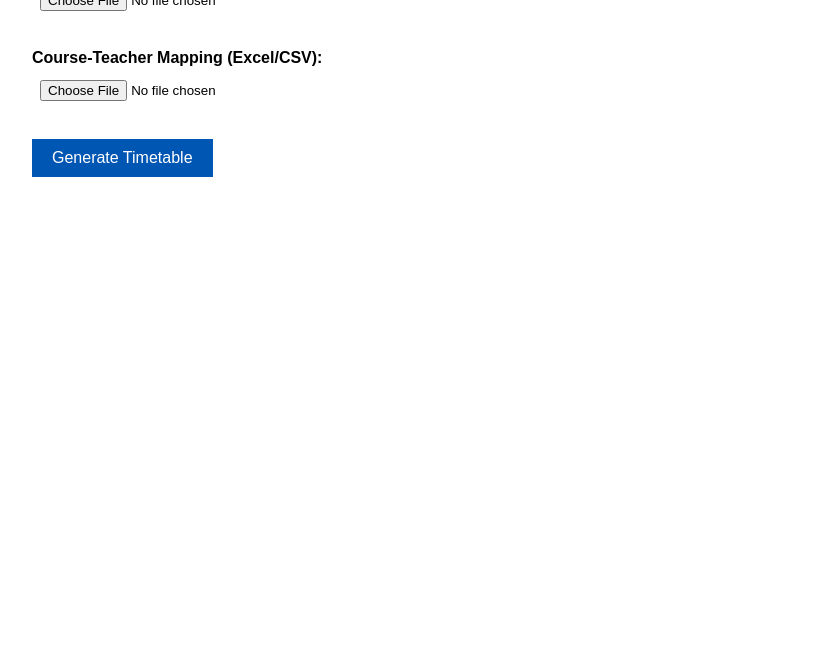
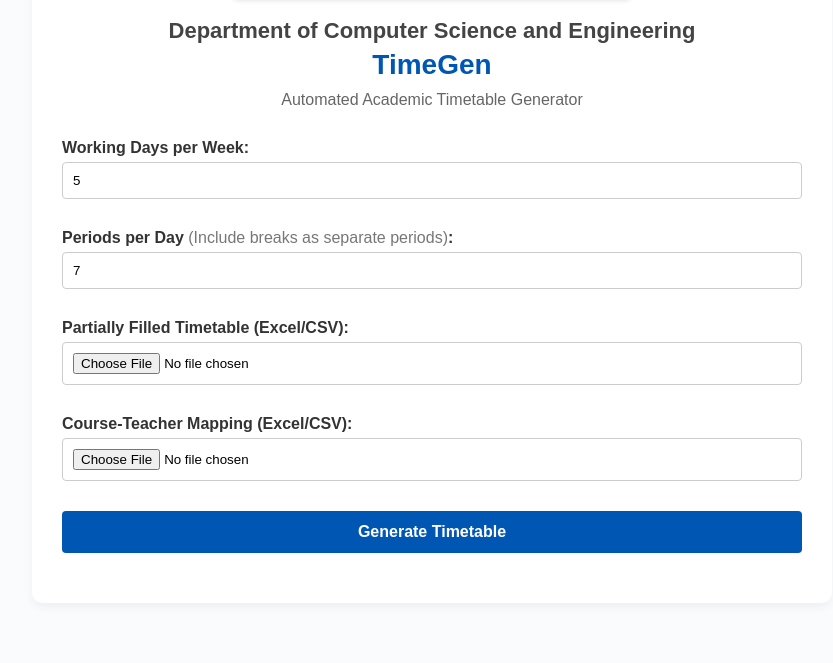
Before and after one commit to kbshibukumar/timegen-app, a Flask app: page / in a window 1280 px wide. Shown: the part 391-1054 px from the top of the page, without its empty margins (208-1041 px from the left). Before the commit the page ends 568 px from the top, so only its background shows below. Run offline with Flask 3, Linux system fonts and the light colour scheme.

Commit message:
Add official RIT banner, department titles, and bold red error styling

```diff
--- a/templates/index.html
+++ b/templates/index.html
@@ -5,22 +5,35 @@
     <meta name="viewport" content="width=device-width, initial-scale=1.0">
     <title>TimeGen - Automated Scheduling</title>
     <style>
-        body { font-family: Arial, sans-serif; max-width: 800px; margin: 40px auto; padding: 20px; }
+        body { font-family: Arial, sans-serif; max-width: 800px; margin: 40px auto; padding: 20px; background-color: #f9fbfd; }
+        .container { background-color: white; padding: 30px; border-radius: 10px; box-shadow: 0 4px 10px rgba(0,0,0,0.05); }
+        .header-section { text-align: center; margin-bottom: 30px; }
+        .header-section img { max-width: 100%; height: auto; border-radius: 6px; box-shadow: 0 2px 4px rgba(0,0,0,0.1); }
+        .header-section h2 { margin: 15px 0 5px 0; color: #444; font-size: 22px; }
+        .header-section h1 { margin: 0; color: #0056b3; font-size: 28px; }
+        .header-section p { color: #666; margin-top: 10px; }
         .form-group { margin-bottom: 20px; }
-        label { display: block; font-weight: bold; margin-bottom: 5px; }
-        input[type="file"], input[type="number"], select { width: 100%; padding: 8px; margin-bottom: 10px; box-sizing: border-box; }
-        button { background-color: #0056b3; color: white; padding: 10px 20px; border: none; cursor: pointer; font-size: 16px; }
+        label { display: block; font-weight: bold; margin-bottom: 5px; color: #333;}
+        input[type="file"], input[type="number"], select { width: 100%; padding: 10px; margin-bottom: 10px; box-sizing: border-box; border: 1px solid #ccc; border-radius: 4px;}
+        button { background-color: #0056b3; color: white; padding: 12px 20px; border: none; cursor: pointer; font-size: 16px; border-radius: 4px; font-weight: bold; width: 100%;}
         button:hover { background-color: #004494; }
-        .download-btn { background-color: #28a745; display: inline-block; text-decoration: none; margin-right: 10px; margin-top: 20px; padding: 10px 15px; color: white;}
-        #result-message { margin-top: 20px; font-weight: bold; }
+        .download-btn { background-color: #28a745; display: inline-block; text-decoration: none; margin-right: 10px; margin-top: 20px; padding: 12px 20px; color: white; border-radius: 4px; font-weight: bold;}
+        .download-btn:hover { background-color: #218838; }
+        #result-message { margin-top: 20px; font-weight: bold; text-align: center; font-size: 18px;}
         .combo-row { display: flex; gap: 10px; align-items: center; margin-bottom: 10px;}
         .combo-row select { margin-bottom: 0; }
+        .combo-row button { width: auto; background-color: #17a2b8; padding: 10px 15px; }
     </style>
 </head>
 <body>
 
-    <h1>TimeGen: Timetable Generator</h1>
-    <p>Upload your configurations to generate the academic timetable.</p>
+    <div class="container">
+        <div class="header-section">
+            <img src="{{ url_for('static', filename='banner.png') }}" alt="Rajiv Gandhi Institute of Technology Banner">
+            <h2>Department of Computer Science and Engineering</h2>
+            <h1>TimeGen</h1>
+            <p>Automated Academic Timetable Generator</p>
+        </div>
 
         <form id="uploadForm">
             <div class="form-group">
@@ -29,7 +42,7 @@
             </div>
 
             <div class="form-group">
-            <label for="periods_per_day">Periods per Day <small style="font-weight: normal; color: #555;">(Include breaks as separate periods)</small>:</label>
+                <label for="periods_per_day">Periods per Day <span style="font-weight: normal; color: #777;">(Include breaks as separate periods)</span>:</label>
                 <input type="number" id="periods_per_day" name="periods_per_day" value="7" min="1" required>
             </div>
 
@@ -43,14 +56,14 @@
                 <input type="file" id="course_teacher" name="course_teacher" accept=".xlsx, .xls, .csv" required>
             </div>
 
-        <div id="unsuitable_ui" style="display:none; background:#f4f7f6; padding:15px; border-left: 4px solid #17a2b8; margin-bottom:20px;">
-            <h3 style="margin-top:0;">Block Teacher Availability</h3>
+            <div id="unsuitable_ui" style="display:none; background:#f4f7f6; padding:20px; border-left: 4px solid #17a2b8; margin-bottom:20px; border-radius: 4px;">
+                <h3 style="margin-top:0; color: #17a2b8;">Block Teacher Availability</h3>
                 <p style="font-size: 14px; color: #555;">Select a teacher and block out specific periods where they cannot be assigned.</p>
                 <div class="combo-row">
                     <select id="us_teacher" style="flex: 2;"><option value="">-- Select Teacher --</option></select>
                     <select id="us_day" style="flex: 1;"></select>
                     <select id="us_period" style="flex: 1.5;"></select>
-                <button type="button" id="btnAddRule" style="background-color: #17a2b8; padding: 8px 15px;">Add Rule</button>
+                    <button type="button" id="btnAddRule">Add Rule</button>
                 </div>
                 <ul id="rulesList" style="list-style-type: none; padding: 0;"></ul>
                 <input type="hidden" name="unsuitable_slots" id="unsuitable_slots" value="[]">
@@ -61,15 +74,15 @@
 
         <div id="result-message"></div>
 
-    <div id="download-section" style="display: none;">
-        <a href="/download/class_timetable" class="download-btn">Download Class Matrices</a>
-        <a href="/download/teacher_timetable" class="download-btn">Download Teacher Workloads</a>
+        <div id="download-section" style="display: none; text-align: center;">
+            <a href="/download/class_timetable" class="download-btn">⬇️ Download Class Matrices</a>
+            <a href="/download/teacher_timetable" class="download-btn">⬇️ Download Teacher Workloads</a>
+        </div>
     </div>
 
     <script>
         let rules = [];
 
-        // Auto-fetch metadata when files change
         const inputsToWatch = ['course_teacher', 'partial_tt', 'working_days', 'periods_per_day'];
         inputsToWatch.forEach(id => {
             document.getElementById(id).addEventListener('change', fetchMetadata);
@@ -77,7 +90,7 @@
 
         async function fetchMetadata() {
             const ctFile = document.getElementById('course_teacher').files[0];
-            if (!ctFile) return; // Wait until they upload the Course Teacher file
+            if (!ctFile) return;
 
             const formData = new FormData(document.getElementById('uploadForm'));
             try {
@@ -95,7 +108,6 @@
             const dSel = document.getElementById('us_day');
             const pSel = document.getElementById('us_period');
 
-            // Keep current selection if possible, otherwise clear
             tSel.innerHTML = '<option value="">-- Select Teacher --</option>';
             data.teachers.forEach(t => tSel.innerHTML += `<option value="${t}">${t}</option>`);
 
@@ -106,7 +118,6 @@
             data.period_labels.forEach((p, i) => pSel.innerHTML += `<option value="${i}">${p}</option>`);
         }
 
-        // Add Rule logic
         document.getElementById('btnAddRule').addEventListener('click', function() {
             const tSel = document.getElementById('us_teacher');
             const dSel = document.getElementById('us_day');
@@ -132,7 +143,8 @@
             rules.forEach((r, idx) => {
                 const li = document.createElement('li');
                 li.style.marginBottom = '8px';
-                li.innerHTML = `❌ ${r.label} <button type="button" onclick="removeRule(${idx})" style="margin-left:15px; padding:3px 8px; background:#dc3545; border:none; color:white; cursor:pointer; border-radius:3px; font-size:12px;">Remove</button>`;
+                li.style.fontSize = '14px';
+                li.innerHTML = `❌ ${r.label} <button type="button" onclick="removeRule(${idx})" style="margin-left:15px; padding:4px 8px; background:#dc3545; border:none; color:white; cursor:pointer; border-radius:3px; font-size:12px; font-weight:bold;">Remove</button>`;
                 ul.appendChild(li);
             });
         }
@@ -142,7 +154,6 @@
             updateRulesUI();
         };
 
-        // Main Form Submission
         document.getElementById('uploadForm').onsubmit = async function(e) {
             e.preventDefault();
             const formData = new FormData(this);
@@ -157,8 +168,8 @@
                 downloadSection.parentNode.insertBefore(warningDiv, downloadSection);
             }
 
-            resultDiv.innerText = "Generating... Please wait.";
-            resultDiv.style.color = "black";
+            resultDiv.innerText = "Generating timetable... Please wait.";
+            resultDiv.style.color = "#0056b3";
             downloadSection.style.display = 'none';
             warningDiv.style.display = 'none';
 
@@ -167,24 +178,24 @@
                 const data = await response.json();
 
                 if (response.ok) {
-                    resultDiv.innerText = data.message;
+                    resultDiv.innerText = "✅ " + data.message;
                     resultDiv.style.color = "green";
                     downloadSection.style.display = 'block';
 
                     if (data.warnings && data.warnings.length > 0) {
-                        let html = "<h4 style='margin-top:0;'>⚠️ Scheduling Constraints Bypassed</h4><p style='font-size: 14px;'>To ensure all required classes were scheduled, the following compromises were made:</p><ul style='font-size: 14px;'>";
-                        data.warnings.forEach(w => { html += `<li>${w}</li>`; });
+                        let html = "<h4 style='margin-top:0;'>⚠️ Generation Alerts & Warnings</h4><ul style='font-size: 15px; line-height: 1.5;'>";
+                        data.warnings.forEach(w => { html += `<li style="margin-bottom: 8px;">${w}</li>`; });
                         html += "</ul>";
                         warningDiv.innerHTML = html;
                         warningDiv.style.display = 'block';
                     }
                 } else {
-                    resultDiv.innerText = "Error: " + data.error;
-                    resultDiv.style.color = "red";
+                    resultDiv.innerText = "❌ Error: " + data.error;
+                    resultDiv.style.color = "#dc3545";
                 }
             } catch (error) {
-                resultDiv.innerText = "A network error occurred.";
-                resultDiv.style.color = "red";
+                resultDiv.innerText = "❌ A network error occurred.";
+                resultDiv.style.color = "#dc3545";
             }
         };
     </script>
```
Also changed, not shown: scheduler.py (+2 -8 lines). Lines whose indentation alone changed are shown as unchanged.
